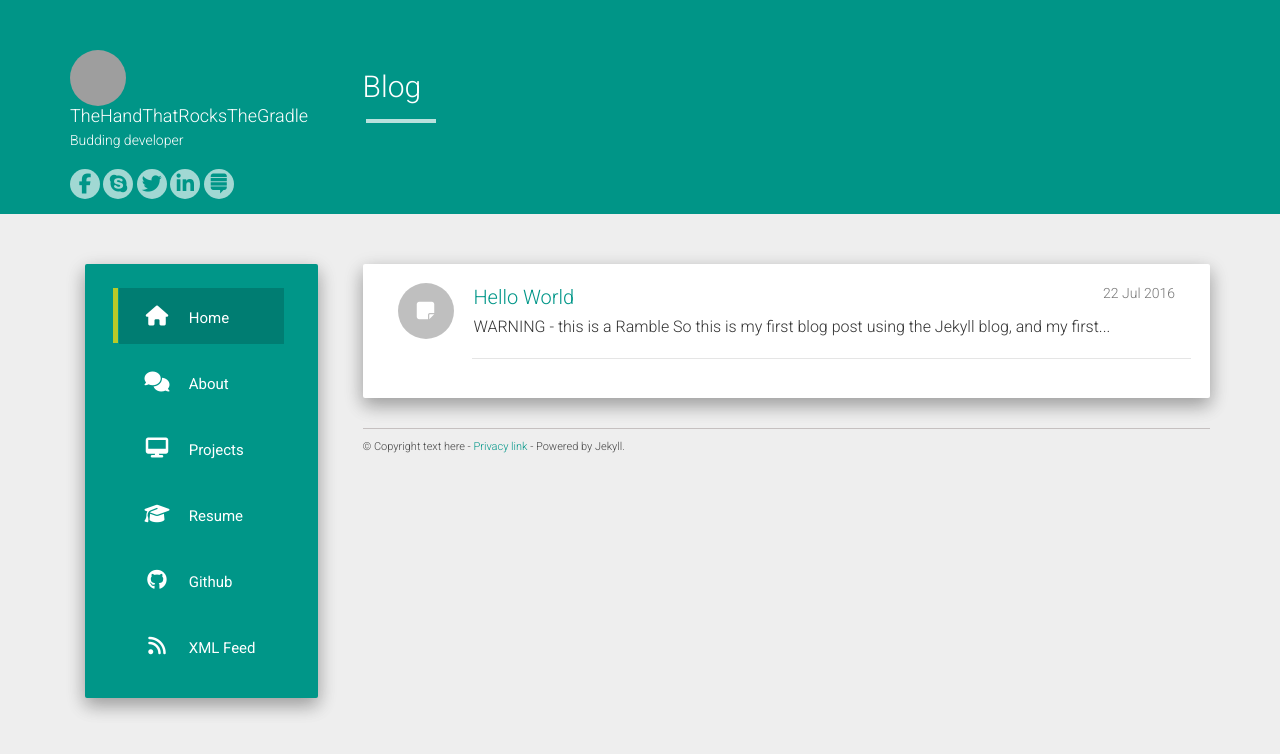
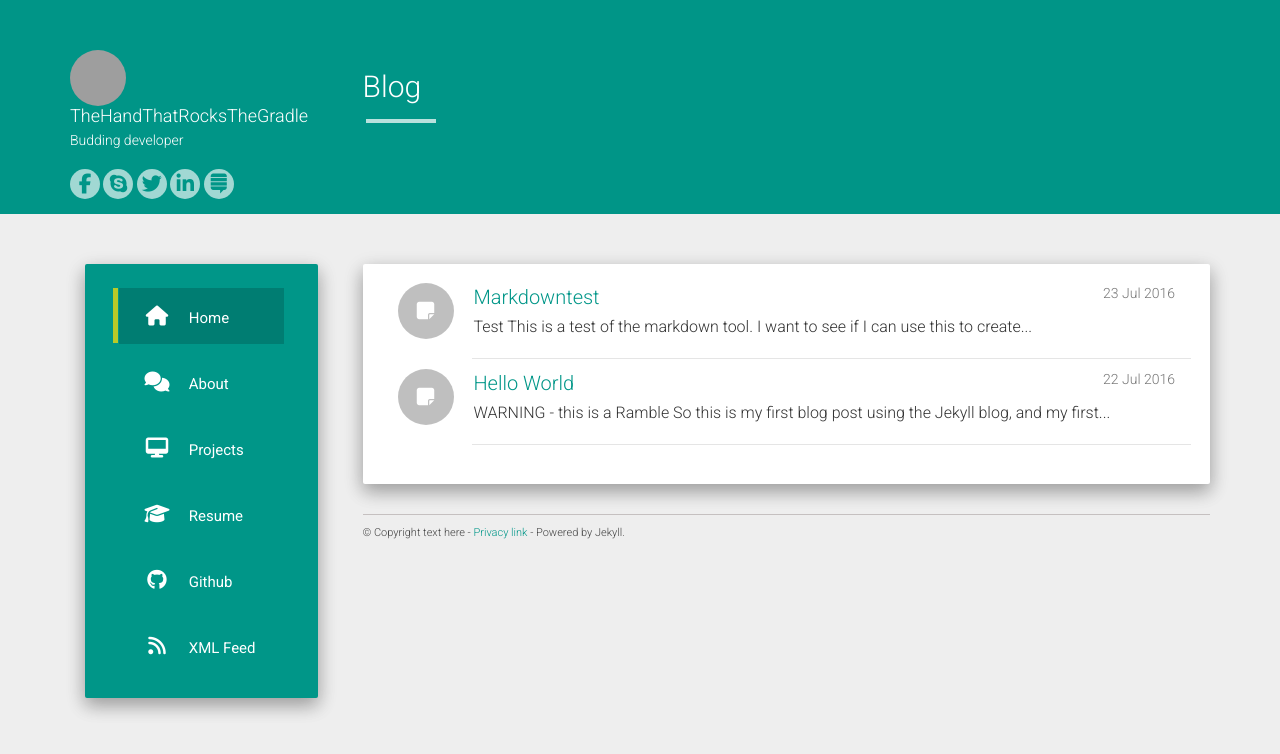
Before and after one commit to TheHandThatRocksTheGradle/TheHandThatRocksTheGradle.github.io, a Jekyll site: the page built from index.html, in a window 1280 px wide. Shown: the top 754 px of the page. Built offline with Jekyll 4.4.1, drawn with Linux system fonts in a browser that asks for light colours; nearby versions of some CDN libraries; the list of posts is cut into pages by our own code; grey boxes are pictures that could not be loaded.

Commit message:
Test post
Markdown Conversion Test

```diff
--- a/_layouts/default.html
+++ b/_layouts/default.html
@@ -94,7 +94,6 @@
           //loadingImage is relative to project dir
           var tb_pathToImage = "{{ site.url }}/static/img/loadingAnimation.gif";
         </script>
-        {% include analytics.html %}
     </head>
 
     <body class="home overflow-hidden">
--- /dev/null
+++ b/_posts/2016-07-23-MarkdownTest.md
@@ -0,0 +1,32 @@
+# Test
+
+**This is a** test of the markdown tool. I want to see if I can use this to create blog posts.
+
+I would like to see this working soon,
+
+1. This
+
+2. Is
+
+3. A
+
+4. Test
+
+* Of
+
+* The
+
+* Markdown
+
+![image alt text](/assets/image_0.jpg)
+
+<table>
+  <tr>
+    <td>This</td>
+    <td>Is</td>
+  </tr>
+  <tr>
+    <td>A</td>
+    <td>Test</td>
+  </tr>
+</table>
```
Also changed, not shown: assets/image_0.jpg (added).
